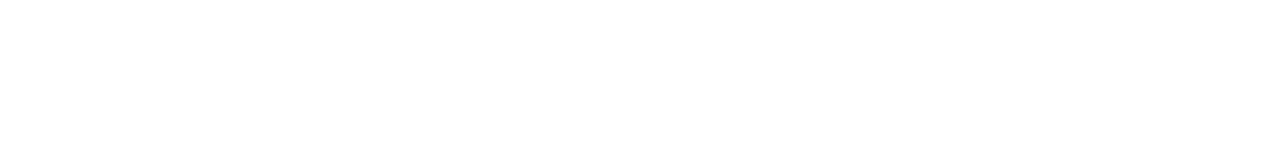
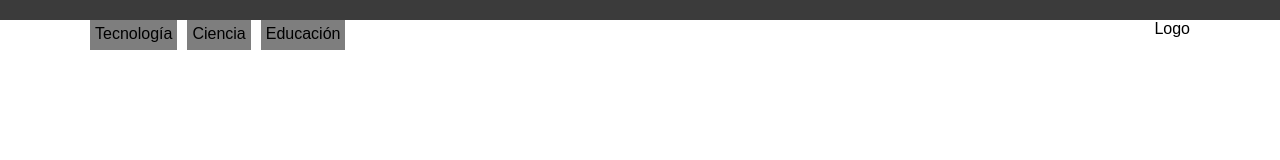
Before and after one commit to Debgs96/Proyecto2-AzulSchool, a plain HTML site: page index.html in a window 1280 px wide. Drawn offline with Linux system fonts and the light colour scheme.

```diff
--- a/css/style.css
+++ b/css/style.css
@@ -0,0 +1,34 @@
+*{
+    margin: 0px;
+    padding: 0px;
+    font-family: Arial;
+}
+
+.enviar-derecha{
+    margin-left: auto;
+}
+
+#navegador{
+    background-color: #3B3B3B;
+    color: #ffffff;
+    padding-top: 10px;
+    padding-bottom: 10px;
+}
+
+nav{
+    max-width: 1100px;
+    margin: auto;
+}
+
+nav ul{
+    display: flex;
+
+}
+
+nav li{
+    background: #7e7e7e;
+    padding: 5px;
+    height: 20px;
+    list-style: none;
+    margin-right: 10px;
+}
--- a/index.html
+++ b/index.html
@@ -7,11 +7,19 @@
         nociones de programación desde el
         primer grado - Azul Web
     </title>
-    <link rel="stylesheet" href="css/style.css"
+    <link rel="stylesheet" href="css/style.css">
 </head>
 <body>
-    <section class="navegador"></section>
-    <section class="contenedor"></section>
-    <section class="footer"></section>
+    <section id="navegador"></section>
+    <nav>
+        <ul>
+            <li>Tecnología</li>
+            <li>Ciencia</li>
+            <li>Educación</li>
+            <div class="enviar-derecha">Logo</div>
+        </ul>
+    </nav>
+    <section id="contenedor"></section>
+    <section id="footer"></section>
 </body>
 </html>
```
Also changed, not shown: img/logo-gris.png (added), img/logo.png (added), img/portada.png (added), img/r1.jpg (added), img/r2.png (added), img/r3.jpg (added), img/r4.jpg (added), img/r5.jpg (added), img/r6.png (added).
